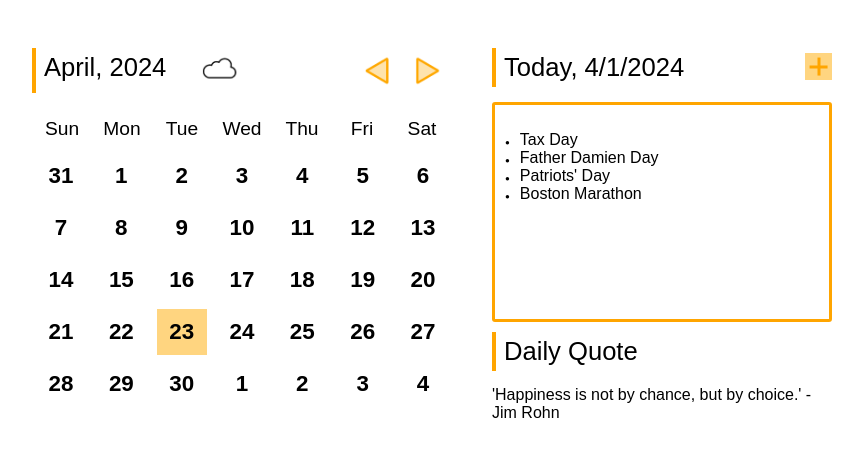
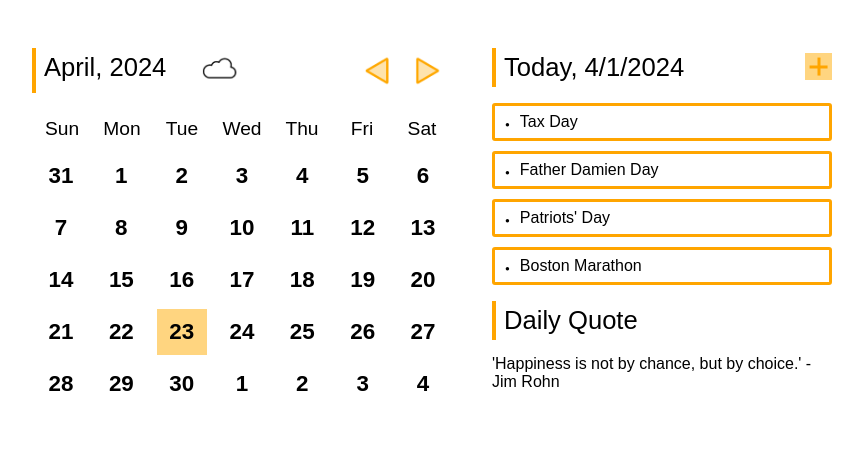
Before and after one commit to cse110-sp24-group17/warmup-exercise, a plain HTML site: page index.html in a window 1280 px wide. Shown: the whole page, without its empty margins (208-1071 px from the left). Drawn offline with Linux system fonts and the light colour scheme.

Commit message:
adjust holidays display

```diff
--- a/index.css
+++ b/index.css
@@ -128,12 +128,13 @@ main {
 }
 
 .holidays {
-  border: solid orange;
-  padding: 10px 10px;
-  padding-bottom: 100px;
-  border-width: 3px;
-  border-radius: 3px;
-  margin-bottom: 10px;
+  li{
+    border: solid orange;
+    padding: 7px 10px;
+    border-width: 3px;
+    border-radius: 3px;
+    margin-bottom: 10px;
+  }
 }
 
 .event_title {
```
